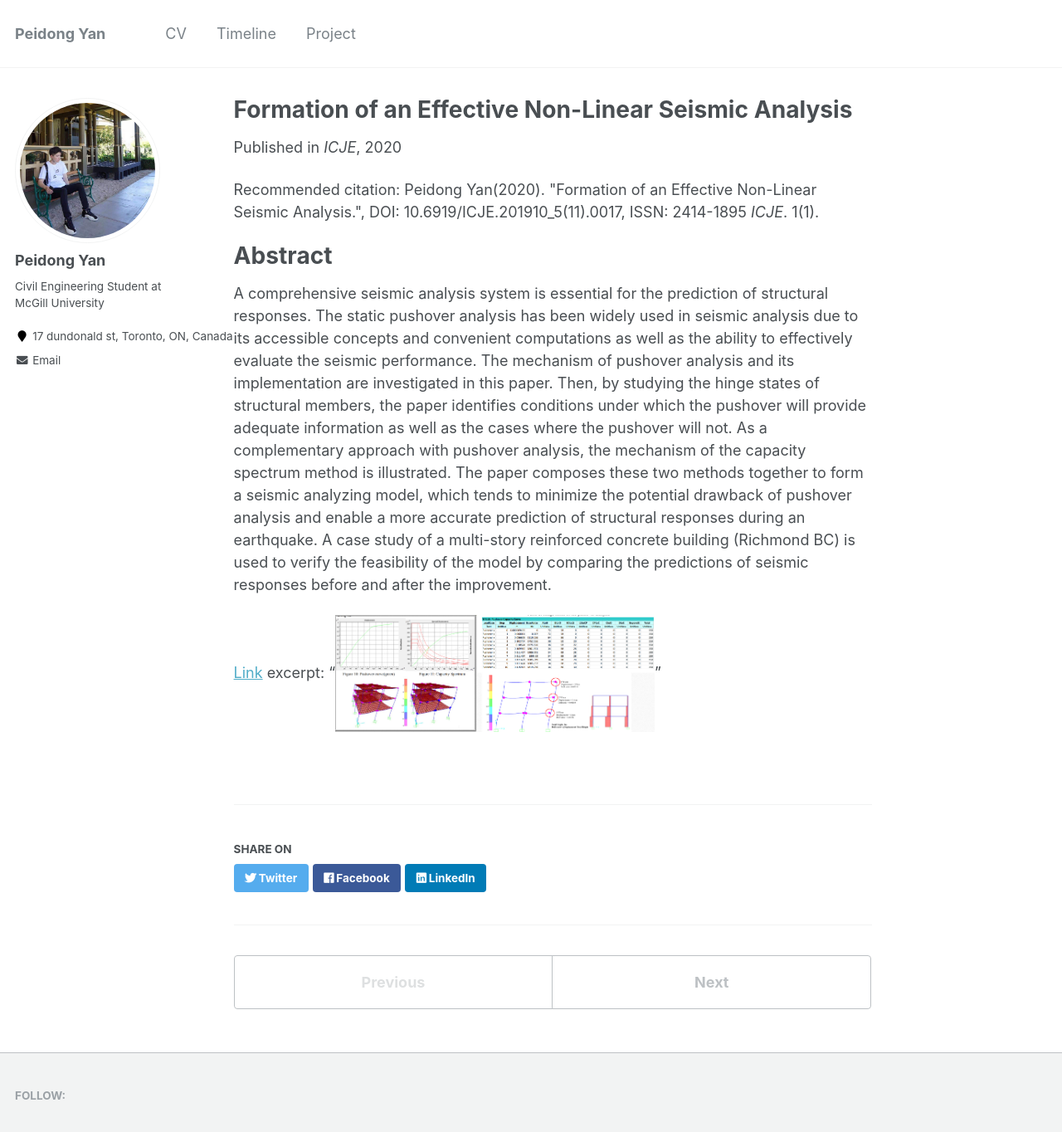
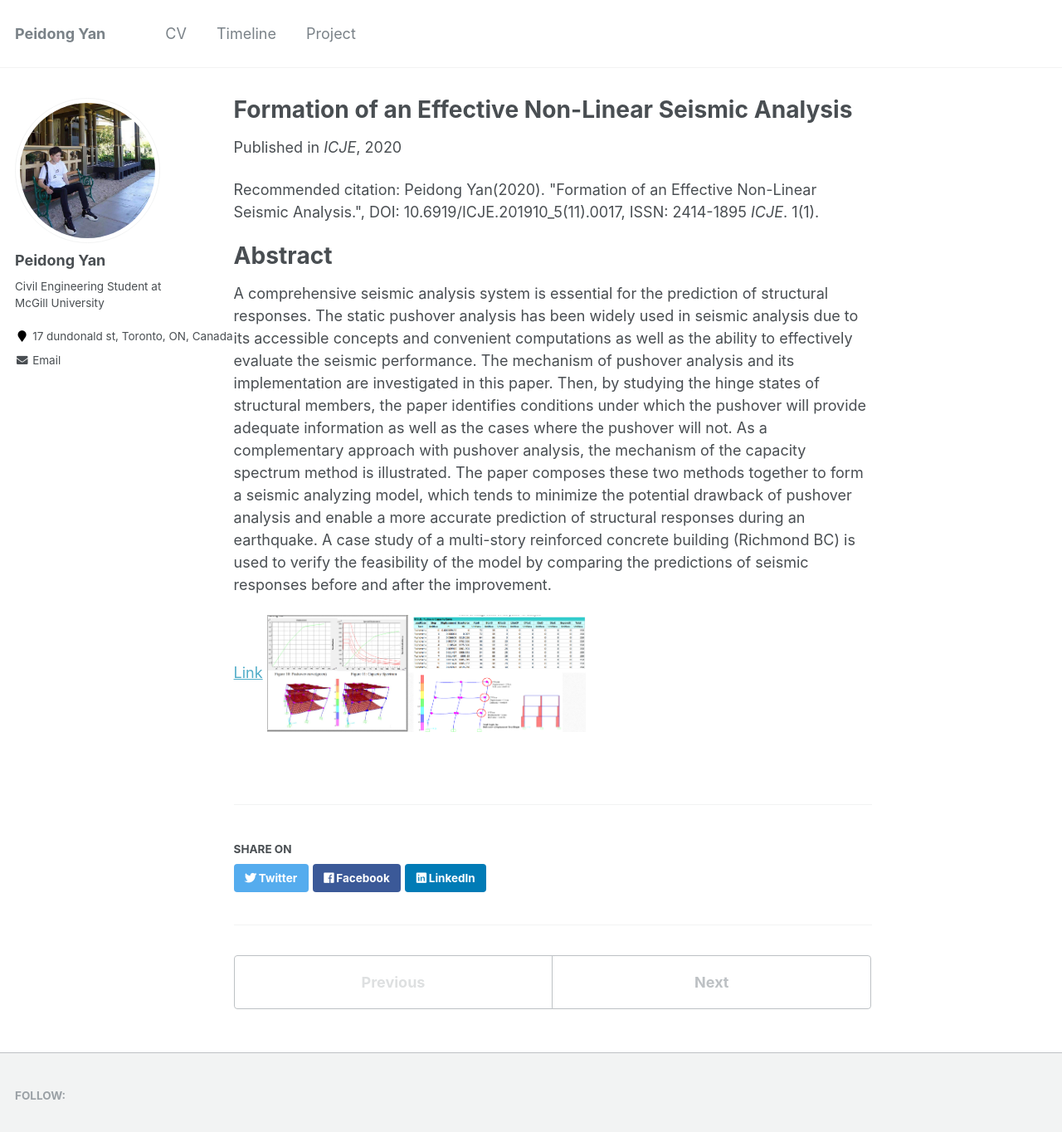
Before and after one commit to LorenYan98/LY.github.io, a Jekyll site: the page built from _publications/2020-03-01-paper-title-number-1.md, in a window 1280 px wide and 1378 px high. Shown: the top 1364 px of the window at 83% size. Built offline with Jekyll 4.4.1, drawn with Linux system fonts in a browser that asks for light colours.

Commit message:
Update 2020-03-01-paper-title-number-1.md

```diff
--- a/_publications/2020-03-01-paper-title-number-1.md
+++ b/_publications/2020-03-01-paper-title-number-1.md
@@ -17,4 +17,4 @@ Abstract
 A comprehensive seismic analysis system is essential for the prediction of structural responses. The static pushover analysis has been widely used in seismic analysis due to its accessible concepts and convenient computations as well as the ability to effectively evaluate the seismic performance. The mechanism of pushover analysis and its implementation are investigated in this paper. Then, by studying the hinge states of structural members, the paper identifies conditions under which the pushover will provide adequate information as well as the cases where the pushover will not. As a complementary approach with pushover analysis, the mechanism of the capacity spectrum method is illustrated. The paper composes these two methods together to form a seismic analyzing model, which tends to minimize the potential drawback of pushover analysis and enable a more accurate prediction of structural responses during an earthquake. A case study of a multi-story reinforced concrete building (Richmond BC) is used to verify the feasibility of the model by comparing the predictions of seismic responses before and after the improvement.
 
 [Link](https://github.com/LorenYan98/LY.github.io/blob/main/files/_Pushover_Research%20paperICJE-5-11-120-129.pdf)
-excerpt: "<img src='/LY.github.io/images/pushover.png' width='50%' height = '50%'>"
+<img src='/LY.github.io/images/pushover.png' width='50%' height = '50%'>
```
